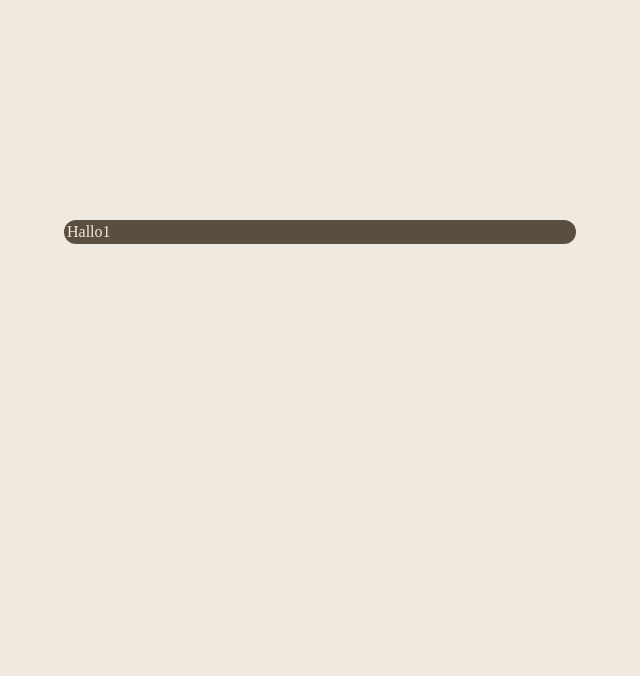
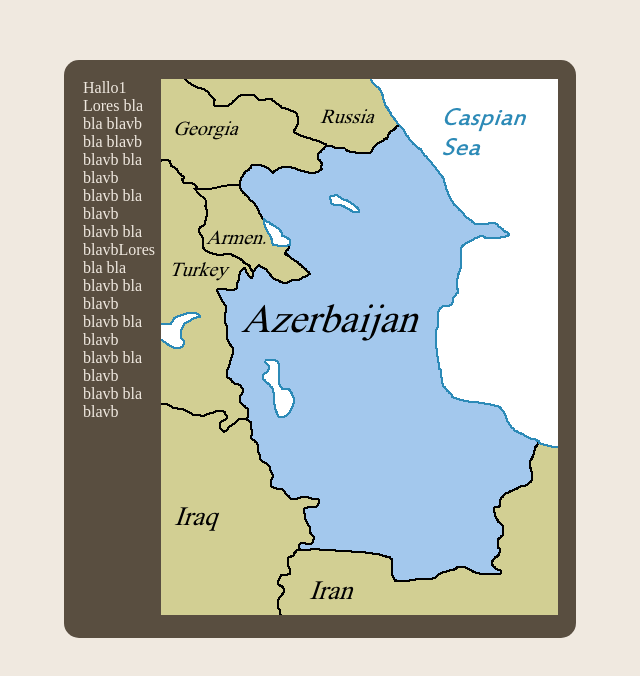
Before and after one commit to EldarAkh04/teeShop, a React (Create React App) app: page / in a window 1280 px wide. Shown: the part 1140-1816 px from the top of the page, without its empty margins (0-640 px from the left). Built offline with nearby package versions, Linux system fonts and the light colour scheme; a web font is replaced by a local one.

Commit message:
Update table

```diff
--- a/src/App.css
+++ b/src/App.css
@@ -64,7 +64,7 @@ body {
   position: absolute;
   background-color: #594E40;
   width: 40%;
-  top:170%;
+  top:150%;
   border-radius: 15px;
   color: #f0e9e0;
   left: 5%;
@@ -72,6 +72,7 @@ body {
 
 .CurvedDiv2 table{
   display: flex;
+  margin: 1rem;
 }
 
 @media screen and (max-width: 768px) {
--- a/src/App.js
+++ b/src/App.js
@@ -1,6 +1,7 @@
 import "./App.css"
 import TypingText from "./components/typingText";
 import { DrawLine } from "./components/DrawingLine.tsx";
+import MapAzerbaijan from "./assets/MapAzerbaijan.png";
 
 
 
@@ -31,12 +32,15 @@ function App() {
           <table>
             <tr>
               <td>
-                Hallo1
+                Hallo1 Lores bla bla blavb bla blavb blavb bla blavb blavb bla blavb blavb bla blavbLores bla bla blavb bla blavb blavb bla blavb blavb bla blavb blavb bla blavb
               </td>
             </tr>
             <tr>
               <td>
-                <img></img>
+                <img /* src="https://github.com/EldarAkh04/teeShop/blob/SVGLine/src/assets/MapAzerbaijan.png" */
+                src={MapAzerbaijan}
+                alt="map of Azerbaijan"
+                className="AzerbaijanMap"/>
               </td>
             </tr>
           </table>
```
